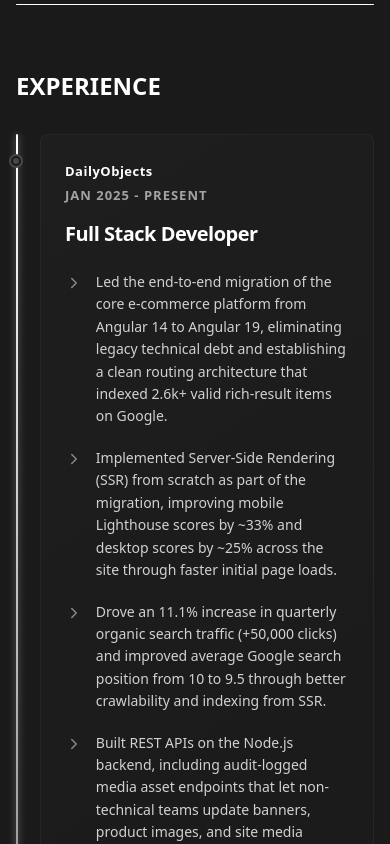
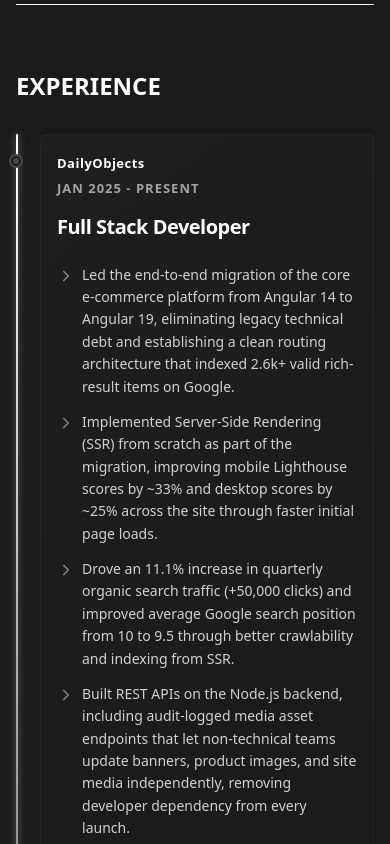
Before and after one commit to krazio-01/Portfolio, a React (Vite) app: page /about in a window 390 px wide. Shown: the part 2000-2844 px from the top of the page. Built offline with nearby package versions, Linux system fonts and the light colour scheme.

Commit message:
update exeprience card spaing to be responsive

```diff
--- a/src/pages/About/about.css
+++ b/src/pages/About/about.css
@@ -266,7 +266,7 @@
     background: linear-gradient(145deg, rgba(255, 255, 255, 0.02) 0%, rgba(255, 255, 255, 0.005) 100%);
     border: 1px solid rgba(255, 255, 255, 0.04);
     border-radius: var(--border-radius);
-    padding: 2.5rem;
+    padding: clamp(1rem, 2.5vw, 2.5rem);
     transition: border-color 0.3s ease;
 }
 
@@ -277,7 +277,7 @@
 .experiance-badge {
     display: inline-flex;
     align-items: center;
-    gap: 0.8rem;
+    gap: clamp(0.4rem, 1.8vw, 0.8rem);
     background: rgba(255, 255, 255, 0.03);
     padding: 0.4rem 1rem;
     border-radius: 50px;
@@ -317,14 +317,14 @@
 .experiance-impact-grid {
     display: flex;
     flex-direction: column;
-    gap: 1.2rem;
+    gap: clamp(0.8rem, 2.3vw, 1.2rem);
     margin-bottom: 2rem;
 }
 
 .experiance-impact-item {
     display: flex;
     align-items: flex-start;
-    gap: 0.8rem;
+    gap: clamp(0.4rem, 1.8vw, 0.8rem);
     transition: var(--transition);
 }
 
@@ -463,14 +463,9 @@
         height: 14px;
     }
 
-    .experiance-card {
-        padding: 1.5rem;
-    }
-
     .experiance-badge {
         flex-direction: column;
         align-items: flex-start;
-        gap: 0.4rem;
         background: transparent;
         padding: 0;
         margin-bottom: 1rem;
```
